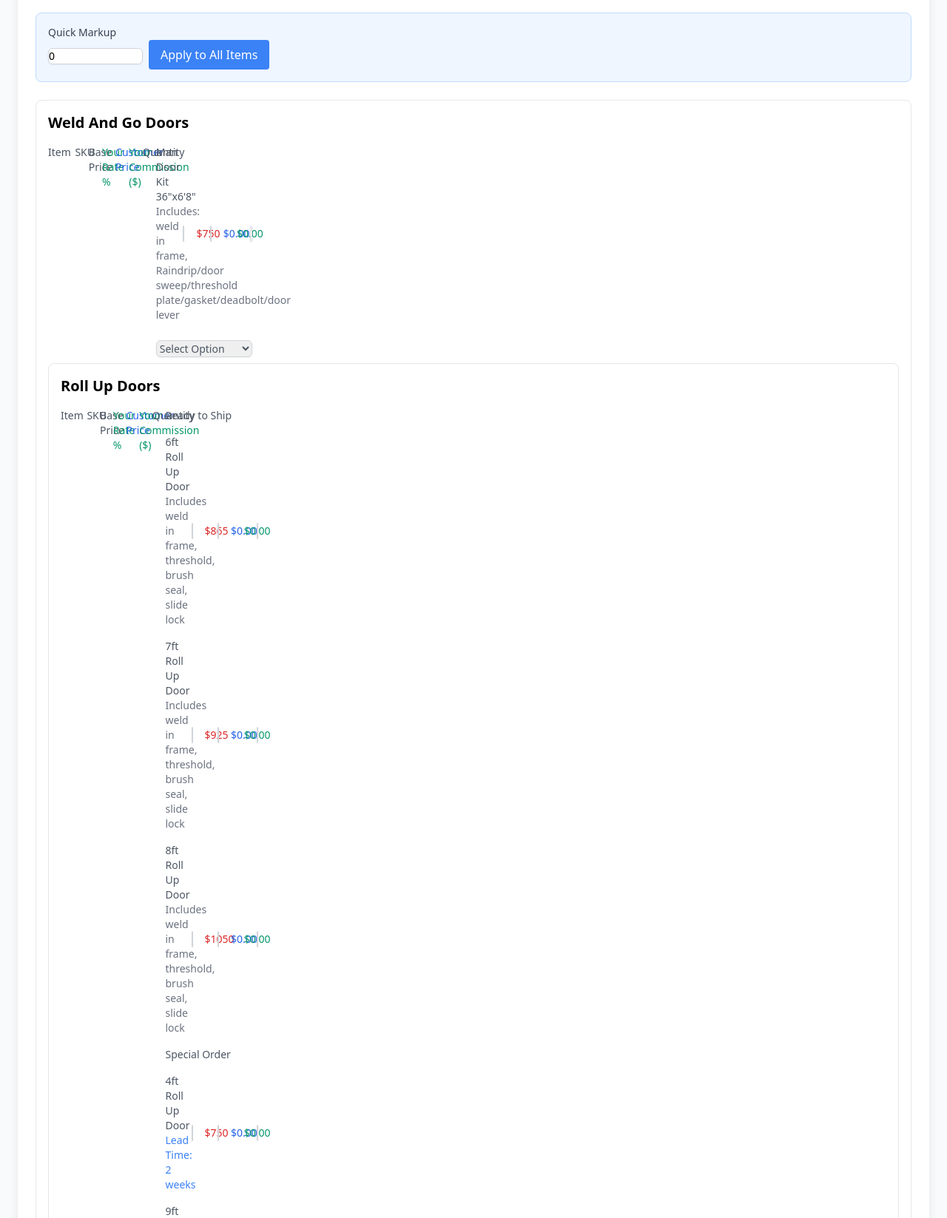
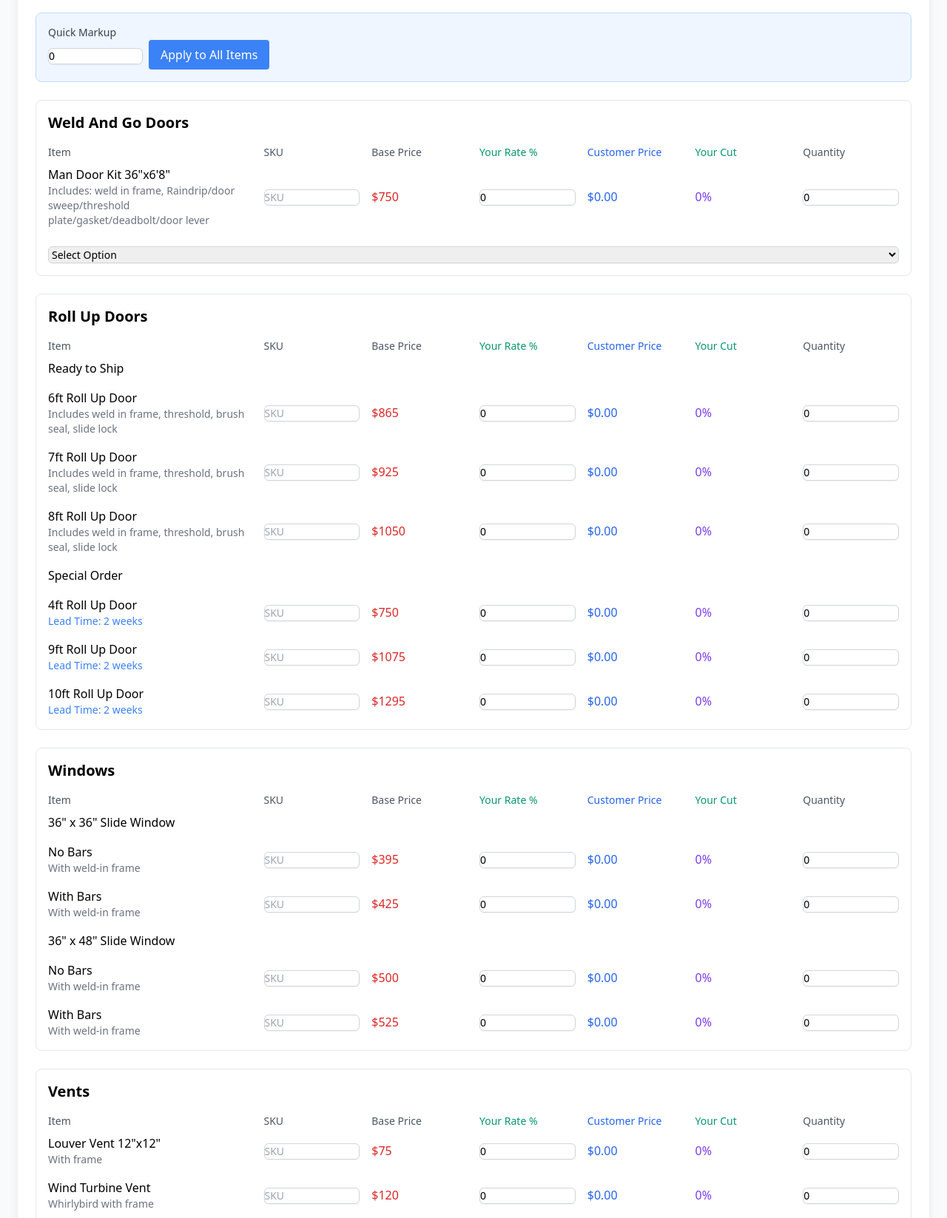
Before and after one commit to ryanE495/container-mod-system, a Flask app: page / in a window 1280 px wide. Shown: the part 309-1956 px from the top of the page at 74% size. Run offline with Flask 3, Linux system fonts and the light colour scheme.

Commit message:
Fixed grid layout issue in order form

```diff
--- a/templates/order_form.html
+++ b/templates/order_form.html
@@ -55,13 +55,12 @@
             <div class="border rounded-lg p-4">
                 <h2 class="text-xl font-semibold mb-4">{{ category|replace('_', ' ')|title }}</h2>
                <div class="grid grid-cols-8 gap-4 mb-2 font-medium text-sm text-gray-600">
-                <div class="grid grid-cols-8 gap-4 mb-2 font-medium text-sm text-gray-600">
     <div class="col-span-2">Item</div>
     <div>SKU</div>
     <div class="text-gray-600">Base Price</div>
     <div class="text-green-600">Your Rate %</div>
     <div class="text-blue-600">Customer Price</div>
-                    <div class="text-green-600">Your Commission ($)</div>
+    <div class="text-green-600">Your Cut</div>
     <div>Quantity</div>
 </div>
 
@@ -92,7 +91,7 @@
                                    data-base-price="{{ details.price }}">
                         </div>
                         <div class="customer-price text-blue-600 font-medium">$0.00</div>
-                        <div class="profit-margin text-green-600 font-medium">$0.00</div>
+                        <div class="profit-margin text-purple-600 font-medium">0%</div>
                         <div>
                             <input type="number" min="0" value="0"
                                    class="quantity-input w-full rounded-md border border-gray-300 shadow-sm focus:border-indigo-500 focus:ring-indigo-500 sm:text-sm">
@@ -192,15 +191,15 @@
 
                 const markupAmount = basePrice * (markup / 100);
                 const customerPrice = basePrice * (1 + markup / 100);
-                const commission = markupAmount * quantity;  // Calculate commission in dollars
+                const profitMargin = (markupAmount / customerPrice * 100);
 
                 row.querySelector('.customer-price').textContent = `$${customerPrice.toFixed(2)}`;
-                row.querySelector('.profit-margin').textContent = `$${commission.toFixed(2)}`;
+                row.querySelector('.profit-margin').textContent = `${profitMargin.toFixed(1)}%`;
 
                 return {
                     baseTotal: basePrice * quantity,
                     markupTotal: markupAmount * quantity,
-                    commission: commission,
+                    profitMargin: profitMargin,
                     total: customerPrice * quantity
                 };
             }
@@ -219,7 +218,7 @@
                         if (totals) {
                             totalBase += totals.baseTotal;
                             totalMarkup += totals.markupTotal;
-                            totalProfitMargins += totals.commission;
+                            totalProfitMargins += totals.profitMargin;
                             itemCount++;
                         }
                     }
@@ -280,7 +279,8 @@
                 try {
                     const response = await fetch('/generate-quote', {
                         method: 'POST',
-                        headers: {'Content-Type': 'application/json'
+                        headers: {
+                            'Content-Type': 'application/json'
                         },
                         body: JSON.stringify(formData)
                     });
```
Lines whose indentation alone changed are shown as unchanged.
